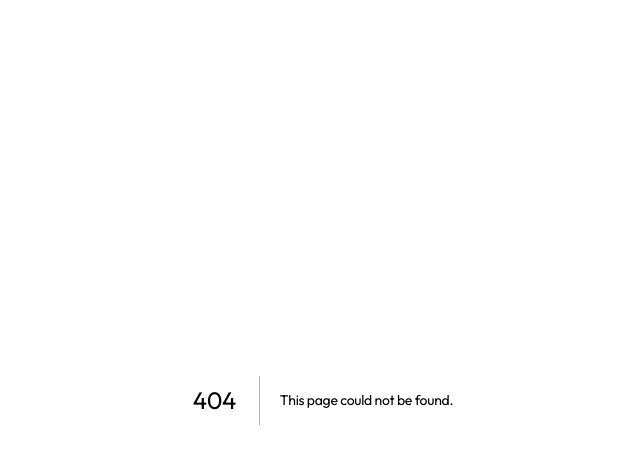
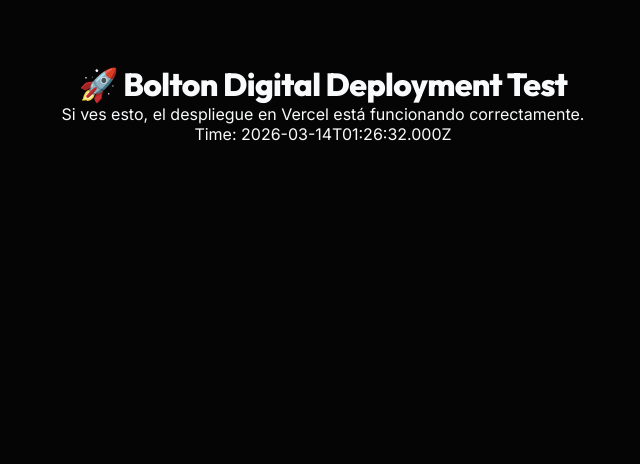
Before and after one commit to factualchile/boltondigital, a Next.js app: page /test-v123 in a window 1280 px wide. Before the commit this address had no page. Shown: the top 464 px of the page, without its empty margins (317-957 px from the left). Built offline with nearby package versions, Linux system fonts and the light colour scheme.

Commit message:
debug: add static and dynamic test routes to verify deployment

```diff
--- a/src/app/page.tsx
+++ b/src/app/page.tsx
@@ -3,6 +3,7 @@
 
 export default function Home() {
   return (
+    <>
       <main>
         <Navbar />
         <Hero />
@@ -33,6 +34,10 @@
           </div>
         </section>
       </main>
+      <footer style={{ padding: '2rem', opacity: 0.2, fontSize: '0.8rem', textAlign: 'center' }}>
+        <a href="/test-v123" style={{ color: 'inherit', textDecoration: 'none' }}>Debug Deployment v123</a>
+      </footer>
+    </>
   );
 }
 
--- /dev/null
+++ b/src/app/test-v123/page.tsx
@@ -0,0 +1,10 @@
+'use client';
+export default function Page() {
+    return (
+        <div style={{ padding: '4rem', textAlign: 'center' }}>
+            <h1>🚀 Bolton Digital Deployment Test</h1>
+            <p>Si ves esto, el despliegue en Vercel está funcionando correctamente.</p>
+            <p>Time: {new Date().toISOString()}</p>
+        </div>
+    );
+}
```
Also changed, not shown: public/deploy-test.txt (added). Lines whose indentation alone changed are shown as unchanged.
